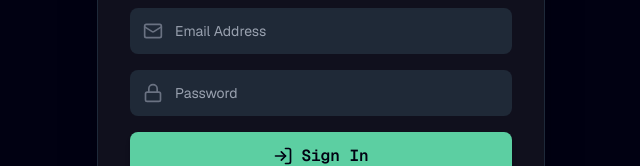
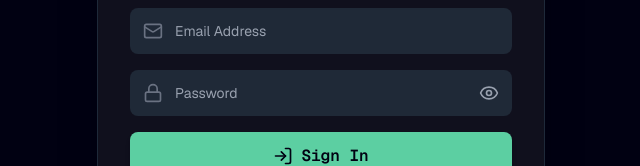
Before and after one commit to OG1Kanobe/zd-sm-agent-ui-staging, a Next.js app in the folder zd-sm-agent-ui/: page /login in a window 1280 px wide. Shown: the part 317-483 px from the top of the page, without its empty margins (319-959 px from the left). Built offline with nearby package versions, Linux system fonts and the light colour scheme; no server answers.

Commit message:
Updated AuthInout component - added eye icon for show passwrod

```diff
--- a/zd-sm-agent-ui/src/components/AuthInput.tsx
+++ b/zd-sm-agent-ui/src/components/AuthInput.tsx
@@ -1,18 +1,38 @@
-import React from 'react';
-import { LucideIcon } from 'lucide-react';
+'use client';
+
+import React, { useState } from 'react';
+import { LucideIcon, Eye, EyeOff } from 'lucide-react';
 
 interface AuthInputProps extends React.InputHTMLAttributes<HTMLInputElement> {
     Icon: LucideIcon;
 }
 
-const AuthInput: React.FC<AuthInputProps> = ({ Icon, ...props }) => {
+const AuthInput: React.FC<AuthInputProps> = ({ Icon, type, ...props }) => {
+    const [showPassword, setShowPassword] = useState(false);
+    const isPasswordField = type === 'password';
+
     return (
-        <div className="flex items-center bg-[#1f2937] rounded-lg p-3 transition-all duration-200 border border-transparent focus-within:border-[#5ccfa2]">
+        <div className="flex items-center bg-[#1f2937] rounded-lg p-3 transition-all duration-200 border border-transparent focus-within:border-[#5ccfa2] relative">
             <Icon className="w-5 h-5 text-gray-500" />
             <input
-                className="flex-grow bg-transparent border-none outline-none text-white placeholder-gray-400 ml-3 text-sm font-sans"
+                type={isPasswordField && showPassword ? 'text' : type}
+                className="flex-grow bg-transparent border-none outline-none text-white placeholder-gray-400 ml-3 text-sm font-sans pr-10"
                 {...props}
             />
+            {isPasswordField && (
+                <button
+                    type="button"
+                    onClick={() => setShowPassword(!showPassword)}
+                    className="absolute right-3 text-gray-400 hover:text-[#5ccfa2] transition-colors focus:outline-none"
+                    tabIndex={-1}
+                >
+                    {showPassword ? (
+                        <EyeOff className="w-5 h-5" />
+                    ) : (
+                        <Eye className="w-5 h-5" />
+                    )}
+                </button>
+            )}
         </div>
     );
 };
```
